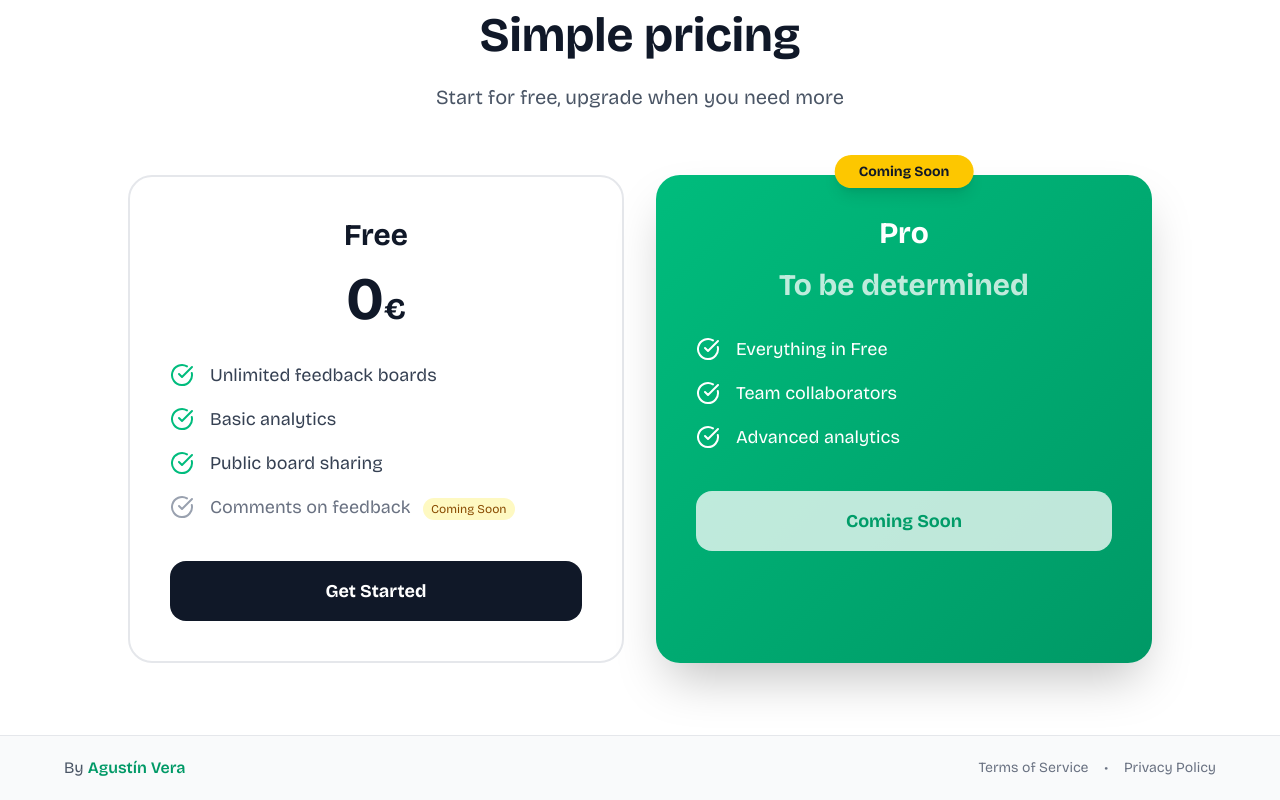
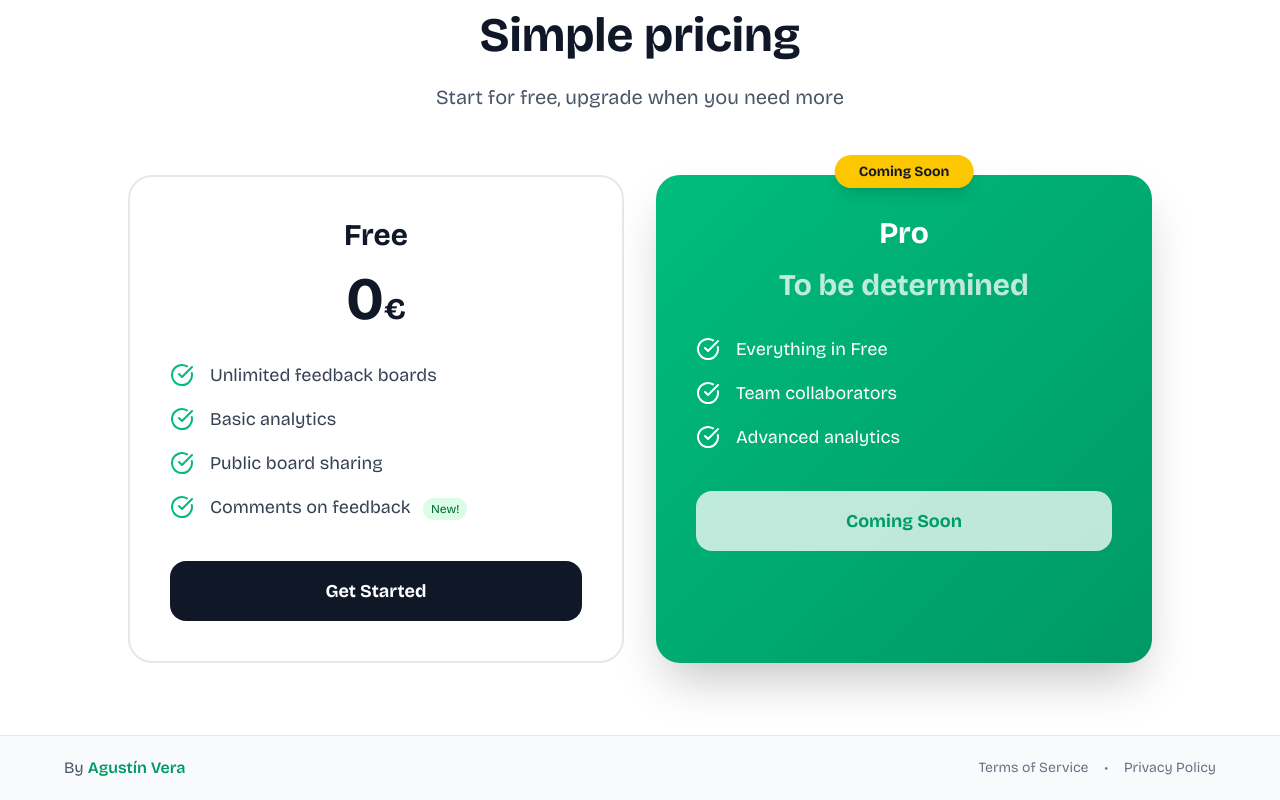
Before and after one commit to agustiinveraa/fidbaq, a Next.js app: page / in a window 1280 px wide. Shown: the part 1574-2374 px from the top of the page. Built offline with nearby package versions, Linux system fonts and the light colour scheme; no server answers.

Commit message:
style: Update comments section styling to indicate new functionality

```diff
--- a/src/app/page.js
+++ b/src/app/page.js
@@ -312,8 +312,8 @@ export default function Home() {
                     <span className="text-gray-700">Public board sharing</span>
                   </li>
                   <li className="flex items-center text-base sm:text-lg">
-                    <CheckCircle className="w-5 h-5 sm:w-6 sm:h-6 text-gray-400 mr-3 sm:mr-4 flex-shrink-0" />
-                    <span className="text-gray-500">Comments on feedback <span className="text-xs bg-yellow-100 text-yellow-800 px-2 py-1 rounded-full ml-2">Coming Soon</span></span>
+                    <CheckCircle className="w-5 h-5 sm:w-6 sm:h-6 text-emerald-500 mr-3 sm:mr-4 flex-shrink-0" />
+                    <span className="text-gray-700">Comments on feedback <span className="text-xs bg-green-100 text-green-800 px-2 py-1 rounded-full ml-2">New!</span></span>
                   </li>
                 </ul>
                 <button
```
